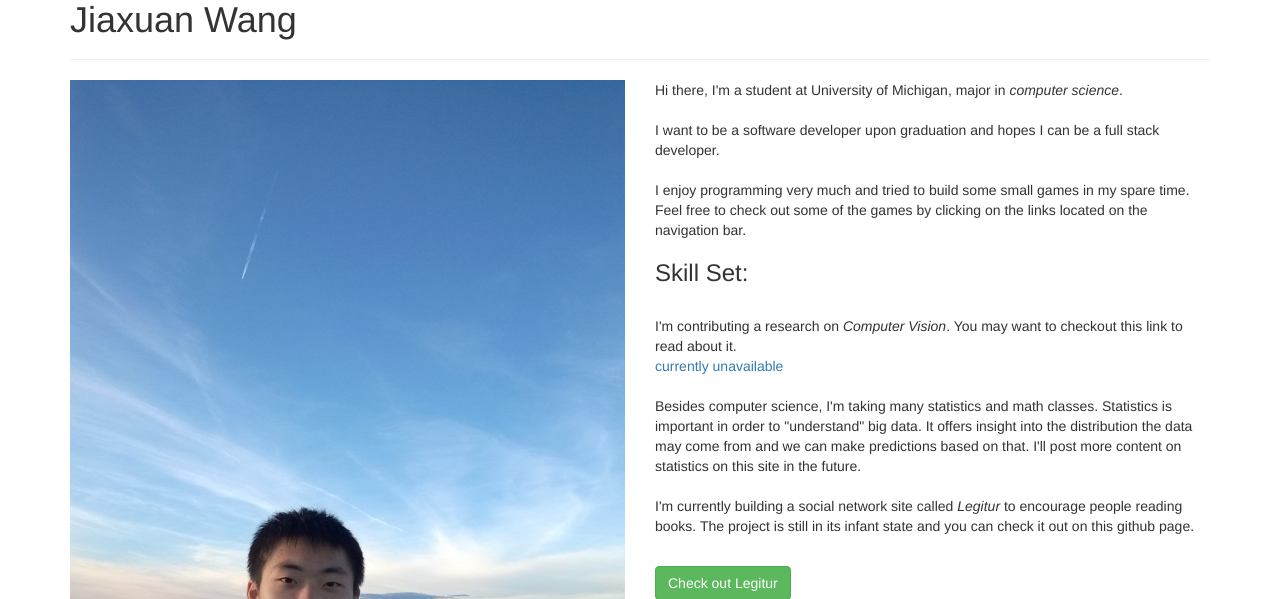
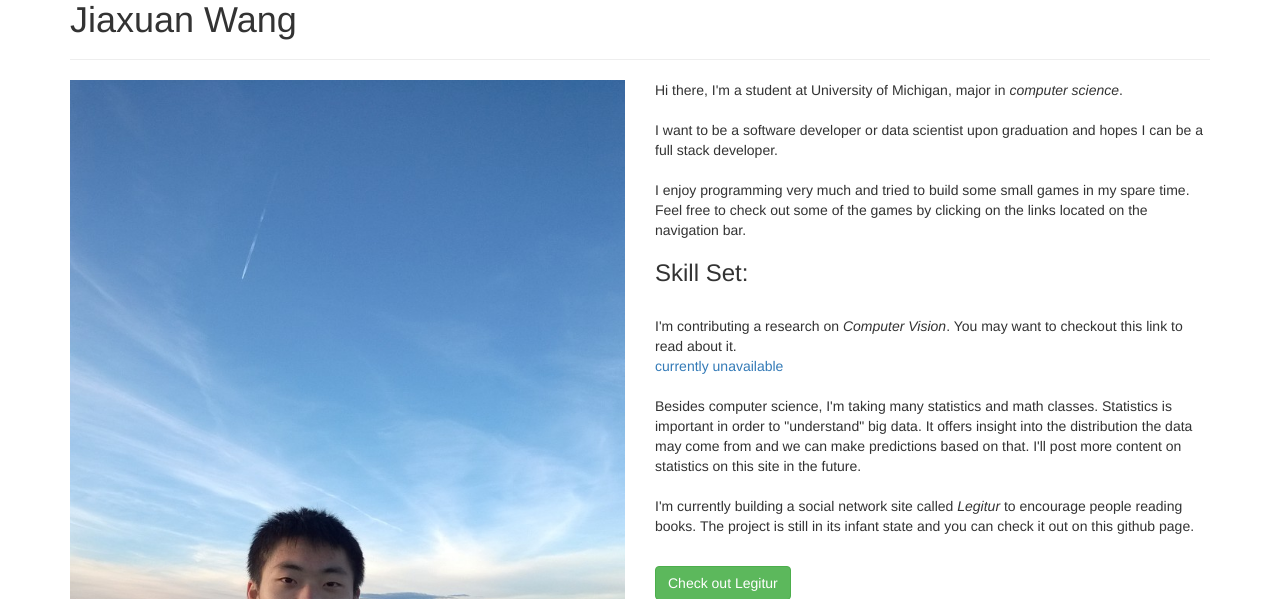
Before and after one commit to nathanwang000/jiaxuan.github.io, a Flask app: template templates/index.html in a window 1280 px wide. Shown: the part 112-711 px from the top of the page. Run offline with Flask 2, Linux system fonts and the light colour scheme; the template is opened without the code that fills it, so the values that code supplies are empty; some libraries are stand-ins or nearby versions.

Commit message:
changed content

```diff
--- a/templates/index.html
+++ b/templates/index.html
@@ -36,7 +36,7 @@
     <div class="col-xs-6">
       Hi there, I'm a student at University of Michigan, major in <i>computer science</i>.<br/>
       <br/>
-      I want to be a software developer upon graduation and hopes I can be a full stack developer.<br/>
+      I want to be a software developer or data scientist upon graduation and hopes I can be a full stack developer.<br/>
       <br/>
       I enjoy programming very much and tried to build some small games in my spare time.
       Feel free to check out some of the games by clicking on the links located on the
```
